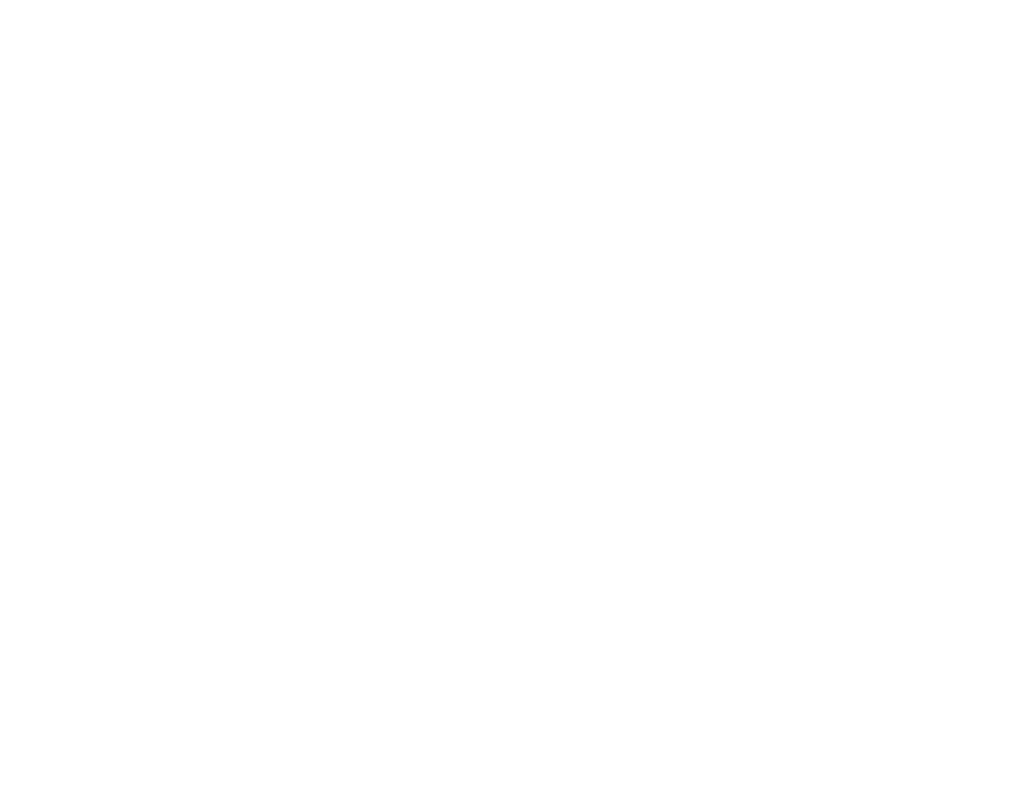
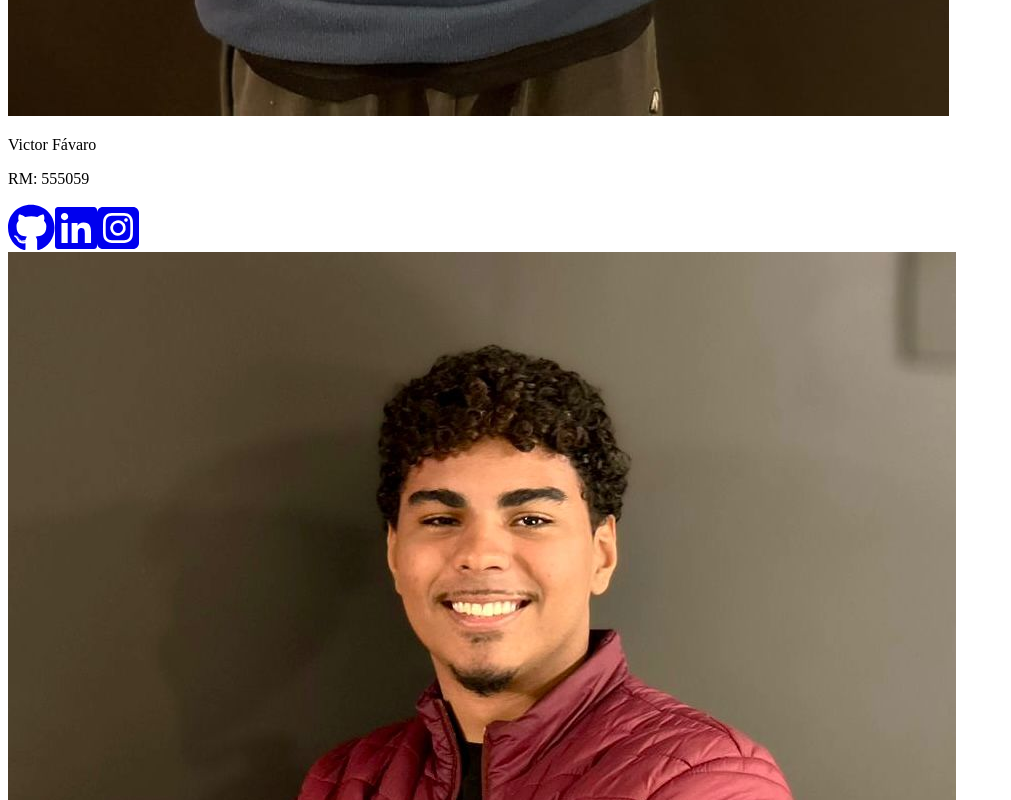
Before and after one commit to victoraugustogfavaro/tech-mec, a React (Vite) app in the folder tech-mec/: page /participantes in a window 1280 px wide. Shown: the part 1520-2320 px from the top of the page, without its empty margins (0-1011 px from the left). Before the commit the page ends 800 px from the top, so only its background shows below. Built offline with nearby package versions, Linux system fonts and the light colour scheme.

Commit message:
Base de Participantes concluída

```diff
--- a/tech-mec/src/routes/Participantes/index.tsx
+++ b/tech-mec/src/routes/Participantes/index.tsx
@@ -1,10 +1,57 @@
-function Participantes(){
-  document.title = "Participantes | TechMec"
-  return(
+import Botao from "../../components/Botao/Botao";
+import Card from "../../components/Card/Card";
+import fotoVictor from "../../images/foto-victor.jpeg";
+import fotoJennifer from "../../images/foto-jennifer.jpeg";
+import fotoFelipe from "../../images/foto-felipe.jpeg";
+
+function Participantes() {
+  document.title = "Participantes | TechMec";
+  return (
     <div>
-
+      <div>
+        <h1>Participantes</h1>
+        <h2>1TDSPG</h2>
+      </div>
+      <div>
+        <Card
+          foto={fotoVictor}
+          nome={"Victor Fávaro"}
+          rm={"555059"}
+          git={"https://github.com/victoraugustogfavaro"}
+          linkedin={
+            "https://www.linkedin.com/in/victor-augusto-gigante-f%C3%A1varo-8aa7962b8/"
+          }
+          instagram={"https://www.instagram.com/victoraugustoo__"}
+        />
+        <Card
+          foto={fotoFelipe}
+          nome={"Felipe Clarindo"}
+          rm={"554547"}
+          git={"https://github.com/felipeclarindo"}
+          linkedin={"https://www.linkedin.com/in/felipeclarindo/"}
+          instagram={"https://www.instagram.com/lipethegoat"}
+        />
+        <Card
+          foto={fotoJennifer}
+          nome={"Jennifer Suzuki"}
+          rm={"554661"}
+          git={"https://github.com/jenniesuzuki"}
+          linkedin={"https://www.linkedin.com/in/jennifer-kaori-suzuki/"}
+          instagram={"https://www.instagram.com/jenniesuzuki/"}
+        />
+      </div>
+      <Botao mensagem="Repositório" />
     </div>
-  )
+  );
 }
 
-export default Participantes
+export default Participantes;
+
+// export type CardProps = {
+//   foto: string;
+//   nome: string;
+//   rm: string;
+//   git: string;
+//   linkedin: string;
+//   instagram: string;
+// };
```
